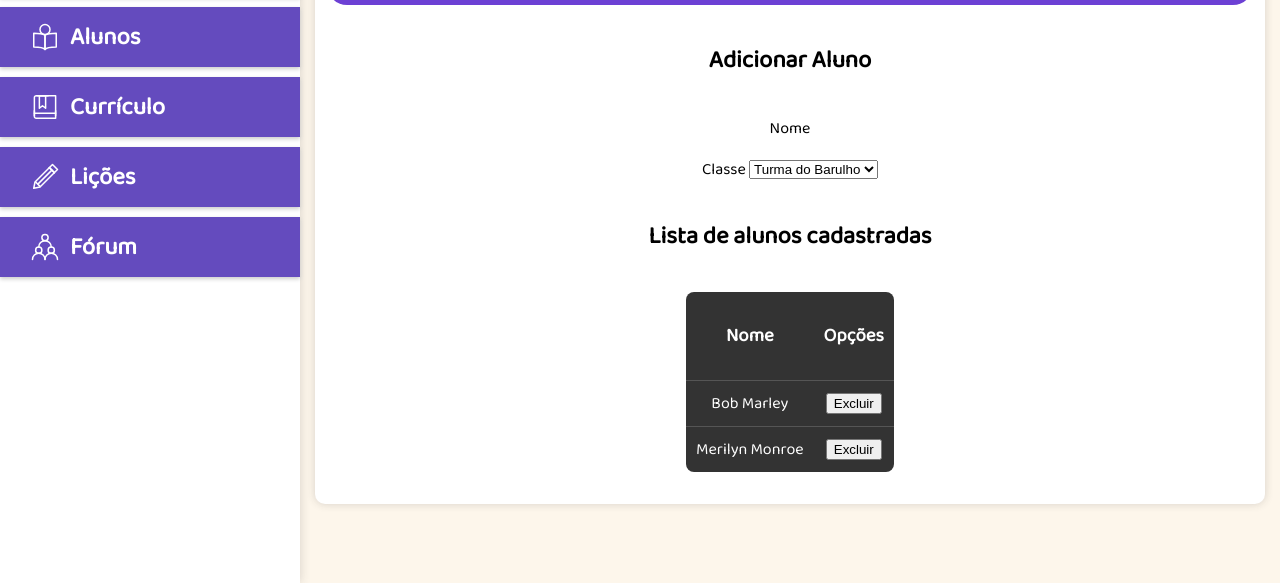
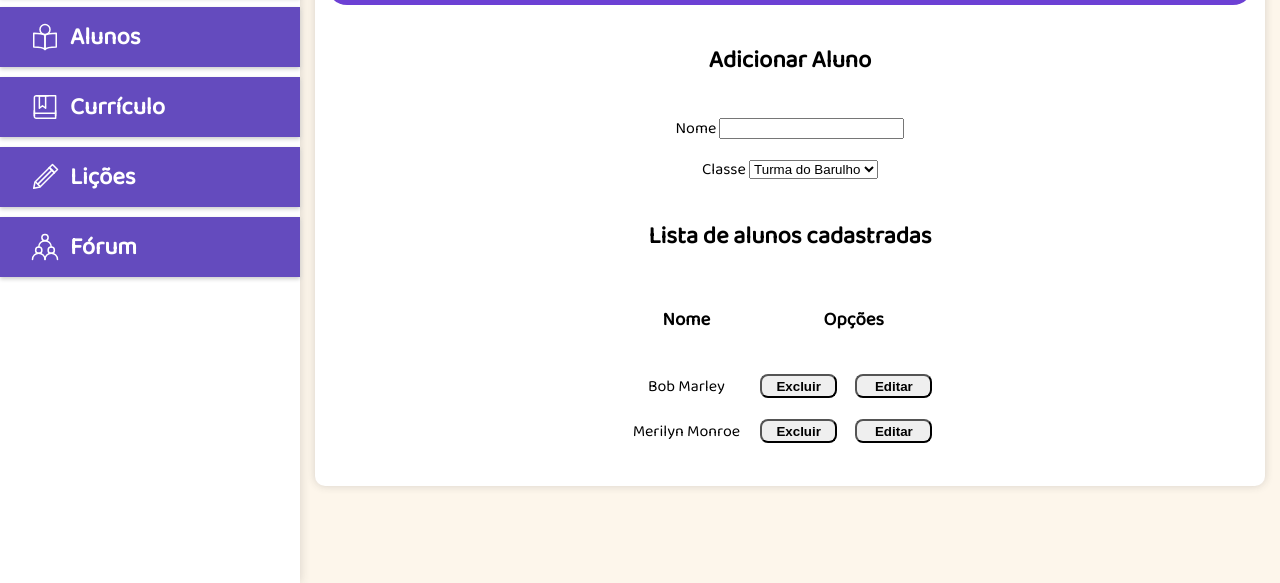
Before and after one commit to vcdamata/Projeto-Faculdade-MonsterTalk, a plain HTML site: page src/dashboard_professor_alunos_editar/RF-002-03A.html in a window 1280 px wide. Shown: the part 217-800 px from the top of the page. Drawn offline with Linux system fonts and the light colour scheme.

Commit message:
Inclusão da opção "Editar" e mudança de layout

```diff
--- a/src/dashboard_professor_alunos_editar/RF-002-03A.html
+++ b/src/dashboard_professor_alunos_editar/RF-002-03A.html
@@ -12,6 +12,7 @@
     <link rel="stylesheet" href="../styles/header.css" />
     <link rel="stylesheet" href="../styles/sidebar.css" />
     <link rel="stylesheet" href="../styles/dashboard_professor.css" />
+    <link rel="stylesheet" href="../styles/dashboard_professor_classes.css" />
     <link rel="shortcut icon" type="imagex/svg" href="../img/mascote.svg" />
     <title>Painel do professor - MonsterTalk</title>
   </head>
@@ -133,40 +134,43 @@
           <h2 class="titulo-editar-aluno">Adicionar Aluno</h2>
           </section>
 <!-- NOME -->
-
         <section class="editar-aluno-container">
         <label class="titulo-editar-aluno">Nome</label>
+        <input type="text" id="Nome">
         </section>
+
 
 <!-- CLASSE -->
        <section>
         <label for="titulo-editar-aluno">Classe </label>
-        <select id="select-turma" name="turma" class="select-turma-estilizado">
+        <select id="turma" name="turma" class="select-turma">
            <option value="turma_do_barulho">Turma do Barulho</option>
            <option value="english_monsters">English Monsters</option>
            <option value="outra_turma">Outra Turma</option>
-        </select>
+           </select>
        </section>
-
-       <!-- LISTA DE ALUNOS CADASTADOS-->
-
-       <div class="classescadast"><h2>Lista de alunos cadastradas</h2></div> <!--class ok-->
-
-    <div class="Classefuncao"> <!--class ok-->
-        <table class="table"> <!--class ok-->
+       <section class="listclasses">
+        <div class="classescadast"><h2>Lista de alunos cadastradas</h2></div>
+        <div class="Classefuncao"></div>
+        <table class="table">
           <tr>
           <th><H3>Nome</H3></th>
+          <div> </div>
           <th><H3>Opções</H3></th>
           </tr>
           <tr>
             <td>Bob Marley</td>
-            <td><button class="button2">Excluir</button></td> <!--class ok-->
+            <td><button class="button2">Excluir</button>
+                <button class="button2">Editar</button>
+            </td>
           </tr>
           <tr>
             <td>Merilyn Monroe</td>
-            <td><button class="button2">Excluir</button></td> <!--class ok-->
+            <td><button class="button2">Excluir</button>
+                 <button class="button2">Editar</button>
+                </td>
           </tr>
-  </section>
+        </section>
 </main>
 </body>
 </html>
```
